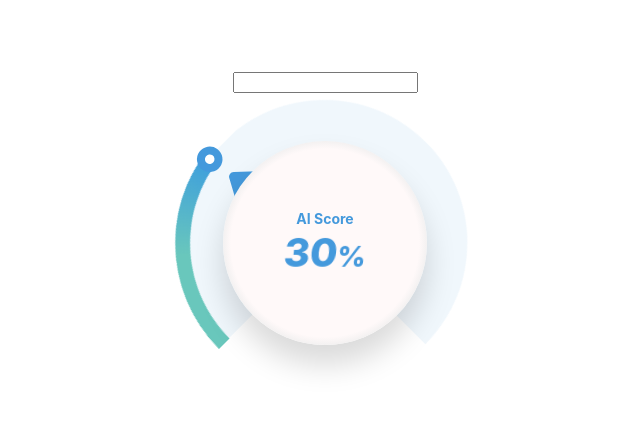
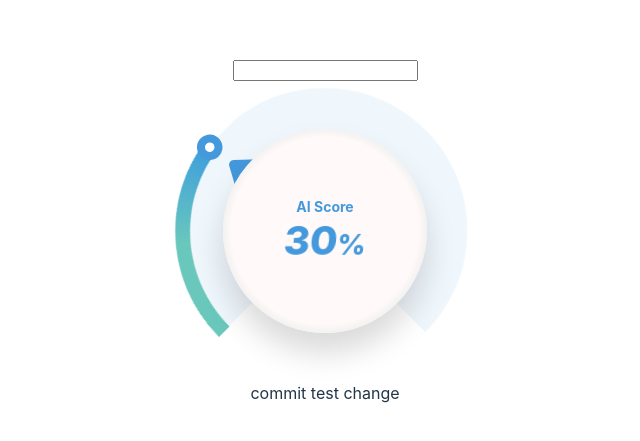
Before and after one commit to JacobZyy/react-dashboard, a React (Vite) app: page / in a window 1280 px wide. Shown: the part 169-610 px from the top of the page, without its empty margins (315-955 px from the left). Built offline with nearby package versions, Linux system fonts and the light colour scheme.

Commit message:
feat: commit test

```diff
--- a/src/demo/App.tsx
+++ b/src/demo/App.tsx
@@ -17,6 +17,7 @@ function App() {
     <div>
       <input type="number" onChange={handleUpdatePercent} />
       <DashBoard percent={state} title="AI Score" dashBoardSize={300} conicGradientColor={testBkg} />
+      <div> commit test change </div>
     </div>
   )
 }
```
